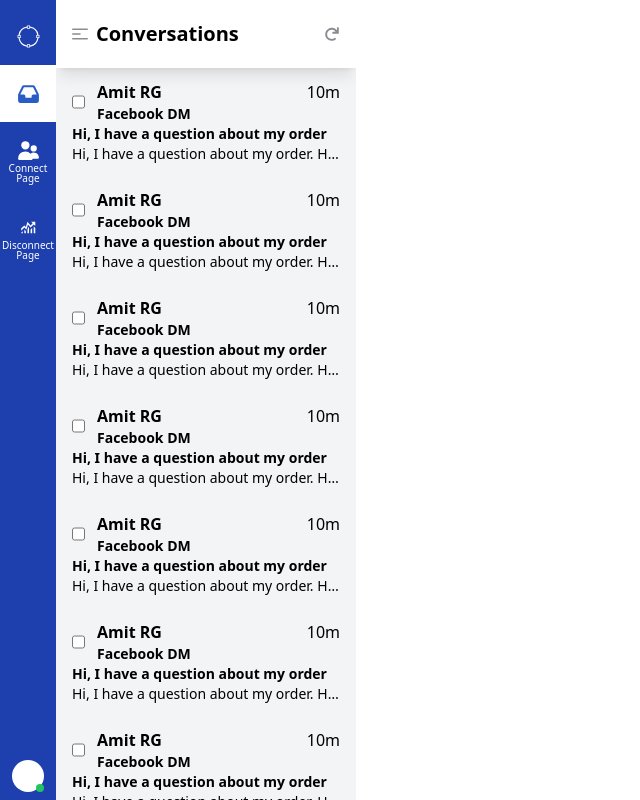
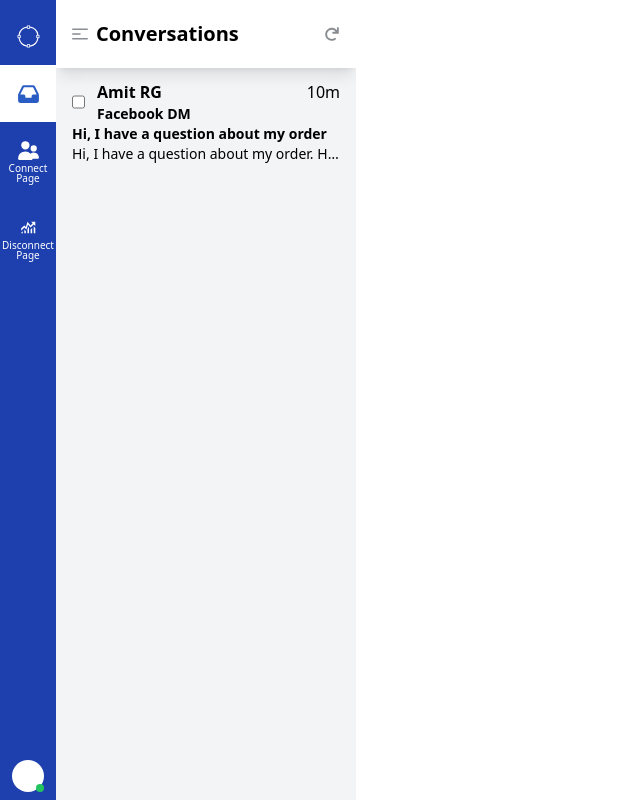
Before and after one commit to iamgauravbisht/fbhelpdesk, a React (Vite) app: page /dashboard in a window 1280 px wide. Shown: the whole page, without its empty margins (0-640 px from the left). Built offline with nearby package versions, Linux system fonts and the light colour scheme.

Commit message:
pageAccessToken logic added

```diff
--- a/src/components/ui/ConnectFBPage.jsx
+++ b/src/components/ui/ConnectFBPage.jsx
@@ -5,6 +5,7 @@ import {
   getDataFromLocalStorage,
   setDataInLocalStorage,
 } from "../../utils/storage";
+import { setCookie } from "../../utils/auth";
 
 const fbtoken = getCookie("fbtoken");
 
@@ -46,7 +47,8 @@ export default function ConnectFBPage() {
                 key={page.pageID}
                 onClick={() => {
                   setDataInLocalStorage("fbPageID", page.pageID);
-                  window.location.href = "/conversations";
+                  setCookie("fbPageToken", page.pageAccessToken, 0.5);
+                  window.location.href = "/dashboard";
                 }}
               >
                 {page.pageName}
--- a/src/components/ui/Conversation.jsx
+++ b/src/components/ui/Conversation.jsx
@@ -13,16 +13,6 @@ export default function Conversation() {
         <img src={refresh} alt="refresh" className="cursor-pointer" />
       </div>
       <ConversationCard />
-      <ConversationCard />
-      <ConversationCard />
-      <ConversationCard />
-      <ConversationCard />
-      <ConversationCard />
-      <ConversationCard />
-      <ConversationCard />
-      <ConversationCard />
-      <ConversationCard />
-      <ConversationCard />
       <div className="w-full min-h-14 sm:hidden"></div>
     </div>
   );
```
